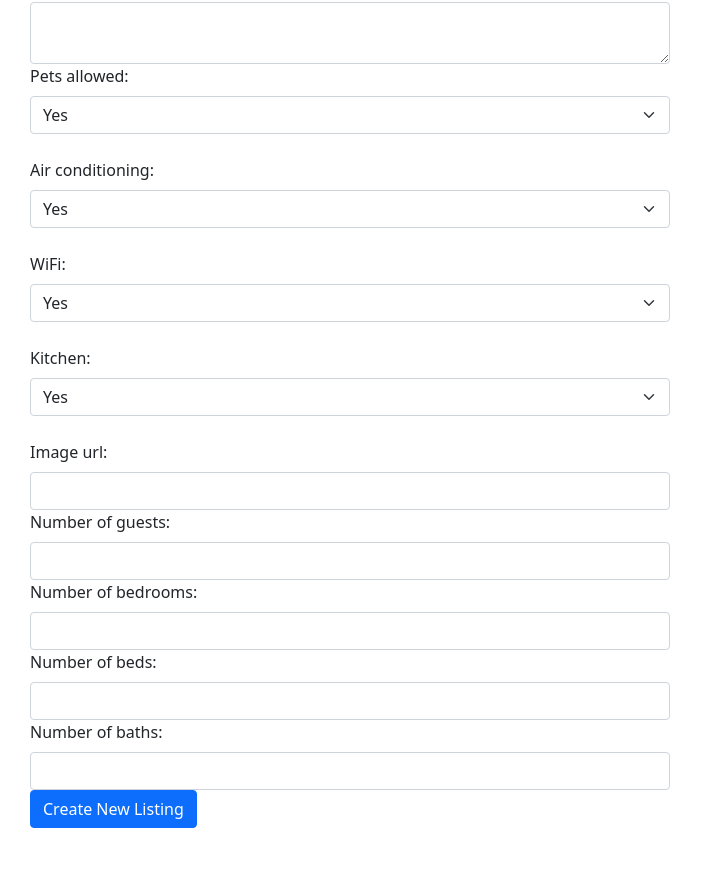
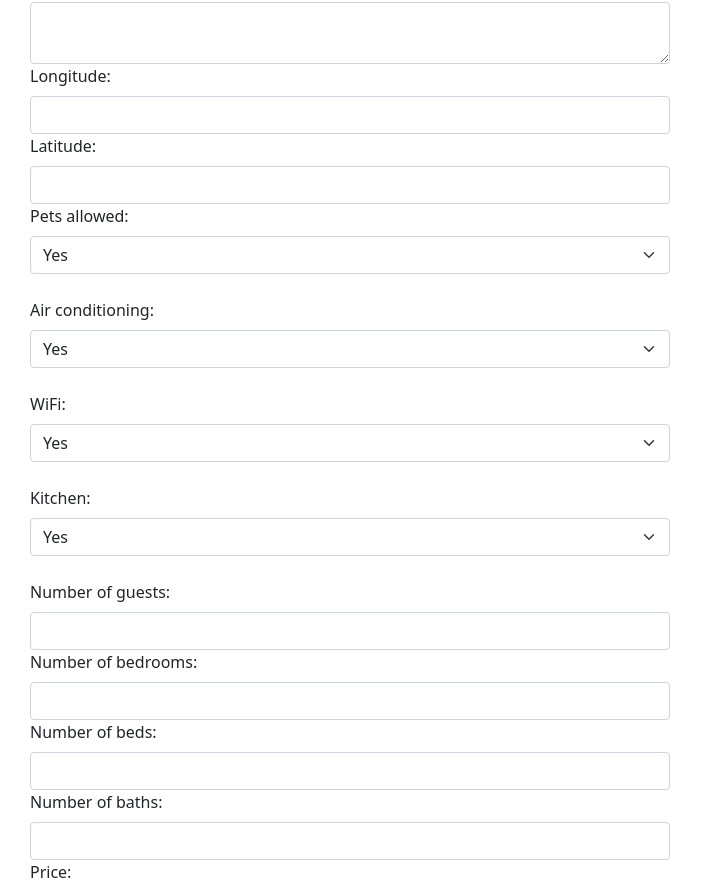
Before and after one commit to redebron20/vacay_frontend, a React (Create React App) app: page /listings in a window 1280 px wide. Shown: the part 355-1245 px from the top of the page, without its empty margins (0-703 px from the left). Before the commit the page ends 1213 px from the top, so only its background shows below. Built offline with nearby package versions, Linux system fonts and the light colour scheme; no server answers.

Commit message:
Fix listing form, action and reducer to persist new listing data to API.

```diff
--- a/src/actions/listingsAction.js
+++ b/src/actions/listingsAction.js
@@ -7,7 +7,8 @@ export const fetchListings = () => {
 }
 
 export const addListing = (listing) => {
-    return (dispatch) => {
+    return dispatch => {
+        debugger
         fetch('http://localhost:3000/listings', {
             method: 'POST',
             body: JSON.stringify(listing),
--- a/src/components/listing/listing_form.js
+++ b/src/components/listing/listing_form.js
@@ -23,6 +23,7 @@ class ListingForm extends Component {
         kitchen: true,
         wifi: true,
         price: ""
+        // main_image: ""
     }
 
     handleChange = (event) => {
@@ -36,7 +37,7 @@ class ListingForm extends Component {
         this.setState({...this.state, [event.target.name]: event.target.value})
     }
 
-    handleOnSubmit = (event) => {
+    handleSubmit = (event) => {
         event.preventDefault();
         this.props.addListing(this.state)
         this.setState({
@@ -55,6 +56,7 @@ class ListingForm extends Component {
             kitchen: true,
             wifi: true,
             price: ""
+            // main_image: ""
         })
     }
 
@@ -64,7 +66,7 @@ class ListingForm extends Component {
             width: 700,
             padding: 30 }}>
                 <h4>Add a new listing</h4>
-                <Form onSubmit={this.handleOnSubmit}>
+                <Form onSubmit={this.handleSubmit}>
                     <Form.Group>
                         <Form.Label>Title:</Form.Label>
                         <Form.Control type="text" onChange={this.handleChange} value={this.state.title} name="title"/>
@@ -83,6 +85,16 @@ class ListingForm extends Component {
                     <Form.Group>
                         <Form.Label>Location Description:</Form.Label>
                         <Form.Control as="textarea" type="text" onChange={this.handleChange} value={this.state.location_description} name="location_description"/>
+                    </Form.Group>
+
+                    <Form.Group>
+                        <Form.Label>Longitude:</Form.Label>
+                        <Form.Control type="text" onChange={this.handleChange} value={this.state.longitude} name="longitude"/>
+                    </Form.Group>
+
+                    <Form.Group>
+                        <Form.Label>Latitude:</Form.Label>
+                        <Form.Control type="text" onChange={this.handleChange} value={this.state.latitude} name="latitude"/>
                     </Form.Group>
 
                     <Form.Label>Pets allowed:</Form.Label>
@@ -113,68 +125,39 @@ class ListingForm extends Component {
                     </Form.Select>
                     <br />
 
-                    <Form.Label>Image url:</Form.Label>
-                    <Form.Control type="text" onChange={this.handleChange} value={this.state.img_url} name="img_url"/>
-
+                    <Form.Group>
                         <Form.Label>Number of guests:</Form.Label>
                         <Form.Control type="text" onChange={this.handleChange} value={this.state.guests} name="guests"/>
+                    </Form.Group>
+
+                    <Form.Group>
                         <Form.Label>Number of bedrooms:</Form.Label>
                         <Form.Control type="text" onChange={this.handleChange} value={this.state.bedrooms} name="bedrooms"/>
+                    </Form.Group>
+
+                    <Form.Group>
                         <Form.Label>Number of beds:</Form.Label>
                         <Form.Control type="text" onChange={this.handleChange} value={this.state.beds} name="beds"/>
+                    </Form.Group>
+
+                    <Form.Group>
                         <Form.Label>Number of baths:</Form.Label>
                         <Form.Control type="text" onChange={this.handleChange} value={this.state.baths} name="baths"/>
+                    </Form.Group>
+
+                    <Form.Group>
+                        <Form.Label>Price:</Form.Label>
+                        <Form.Control type="text" onChange={this.handleChange} value={this.state.price} name="price"/>
+                    </Form.Group>
+
+                    {/* <Form.Group className="mb-3">
+                        <Form.Label>Upload Image</Form.Label>
+                        <Form.Control type="file" onChange={this.handleChange} value={this.state.main_image} name="main_image" />
+                    </Form.Group> */}
 
                     <Button variant="primary" type="submit">
                         Create New Listing
                     </Button>
-
-                    {/* <label>Title:</label>
-                    <input type='text' value={this.state.title} onChange={this.handleChange} name="title"/>
-                    < br />
-                    <label>Description:</label>
-                    <input type='text' value={this.state.description} onChange={this.handleChange} name="description"/>
-                    < br />
-                    <label>Location:</label>
-                    <input type='text' value={this.state.location} onChange={this.handleChange} name="location"/>
-                    < br />
-                    <label>Location Description:</label>
-                    <input type='text' value={this.state.location_description} onChange={this.handleChange} name="location_description"/>
-                    < br />
-                    <label>Pets allowed:</label>
-                        <select value={this.state.pets_allowed} onChange={this.handleSelect} name="pets_allowed">
-                            <option value='true' >Yes</option>
-                            <option value='false' >No</option>
-                        </select>
-                    < br />
-                    <label>Air conditioning:</label>
-                        <select value={this.state.air_conditioning} onChange={this.handleSelect} name="air_conditioning">
-                            <option value='true' >Yes</option>
-                            <option value='false' >No</option>
-                        </select>
-                    < br />
-                    <label>Wifi:</label>
-                        <select value={this.state.wifi} onChange={this.handleSelect} name="wifi">
-                            <option value='true' >Yes</option>
-                            <option value='false' >No</option>
-                        </select>
-                    < br />
-                    <label>Kitchen:</label>
-                        <select value={this.state.kitchen} onChange={this.handleSelect} name="kitchen">
-                            <option value='true' >Yes</option>
-                            <option value='false' >No</option>
-                        </select>
-                    < br />
-                    <label>Guests:</label>
-                    <input type='text' value={this.state.guests} onChange={this.handleChange} name="guests"/>
-                    < br />
-                    <label>Bedrooms:</label>
-                    <input type='text' value={this.state.bedrooms} onChange={this.handleChange} name="bedrooms"/>
-                    < br />
-                    <label>Price:</label>
-                    <input type='text' value={this.state.price} onChange={this.handleChange} name="price"/>
-                    < br />
-                    <input type='submit' value='Create Listing'/> */}
 
                 </Form>
             </div>
@@ -183,4 +166,4 @@ class ListingForm extends Component {
 }
 
 
-export default connect()(ListingForm);
+export default connect(null, { addListing })(ListingForm);
--- a/src/reducers/listingsReducer.js
+++ b/src/reducers/listingsReducer.js
@@ -2,7 +2,9 @@ export const listingsReducer = (state = [], action) => {
     switch (action.type) {
         case 'FETCH_LISTINGS':
             return action.payload
+        case 'ADD_LISTING':
+            return state.concat(action.payload)
         default:
-            return state;
+        return state;
     }
 }
```
Lines whose indentation alone changed are shown as unchanged.
